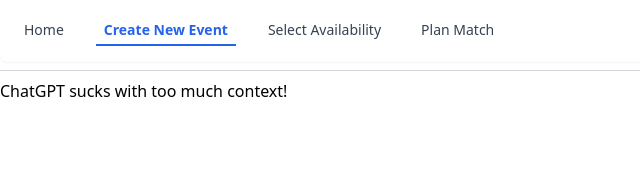
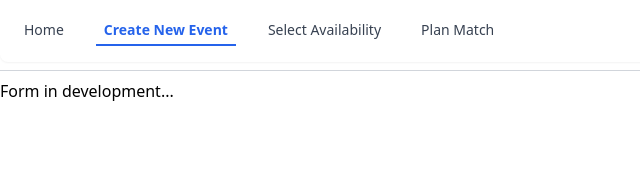
Before and after one commit to jazzorpheus/jof-scheduler, a React (Vite) app: page /create in a window 1280 px wide. Shown: the top 169 px of the page, without its empty margins (0-640 px from the left). Built offline with nearby package versions, Linux system fonts and the light colour scheme.

Commit message:
remove unnecessary create event form experiment files and add to notes

```diff
--- a/src/components/CreateEventForm.jsx
+++ b/src/components/CreateEventForm.jsx
@@ -1,3 +1,3 @@
 export default function CreateEventForm() {
-  return <h1>ChatGPT sucks with too much context!</h1>;
+  return <h1>Form in development...</h1>;
 }
```
Also changed, not shown: src/components/TeamRosterBuilder.jsx (deleted), 1 other file (tests, documents, lock files or other folders).
